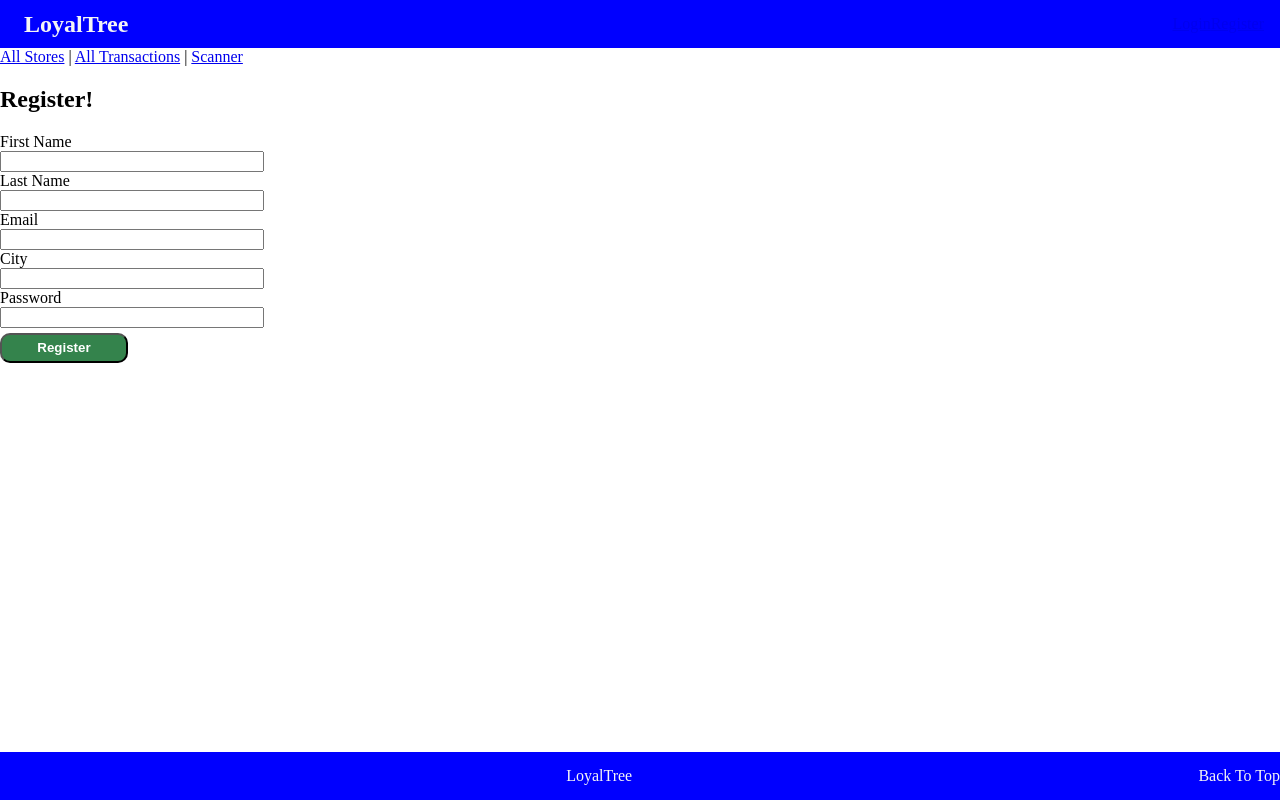
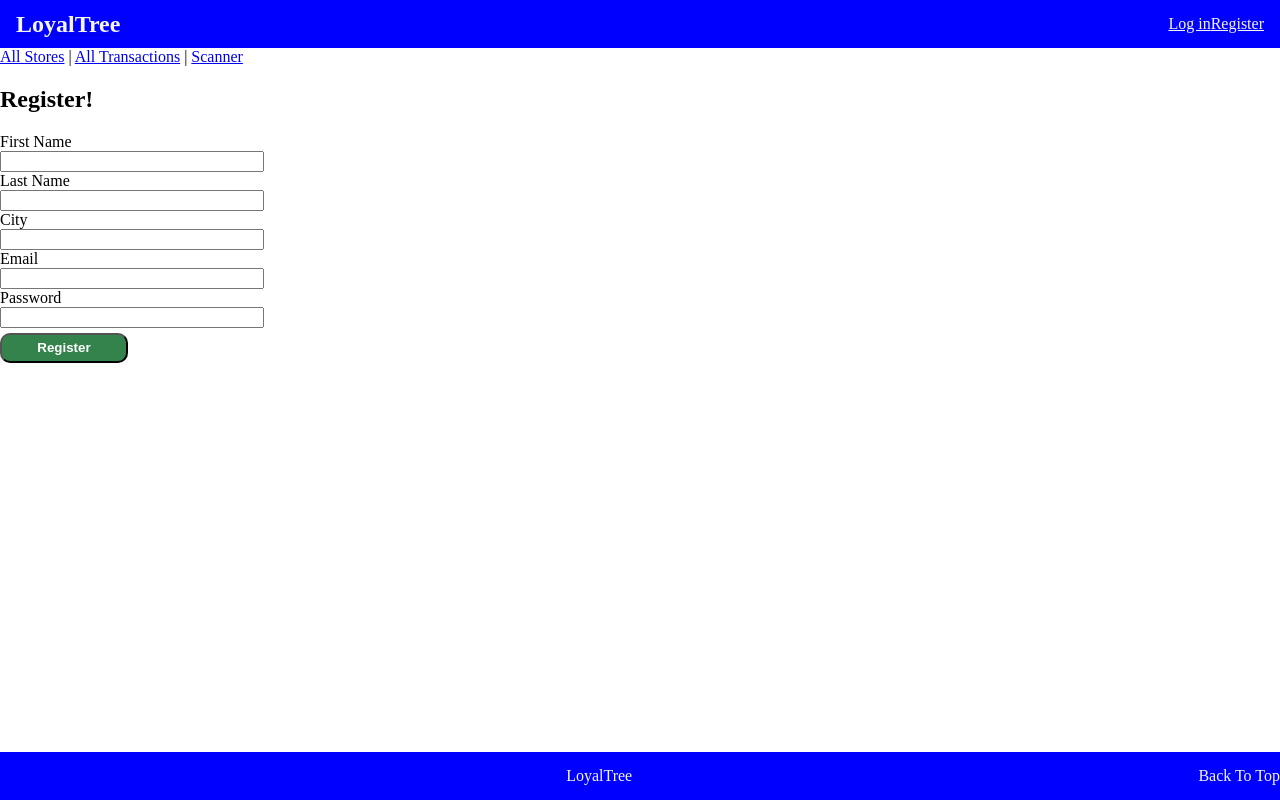
Before and after one commit to caseytite/loyalTree, a React (Create React App) app in the folder client/: page /register in a window 1280 px wide. Built offline with nearby package versions, Linux system fonts and the light colour scheme.

Commit message:
work on reg form reformat links transaction data

```diff
--- a/client/src/App.js
+++ b/client/src/App.js
@@ -3,6 +3,7 @@ import "./App.css";
 import Navigation from './components/Navigation'
 import Footer from './components/Footer'
 import { Link, Outlet } from "react-router-dom";
+import HomePage from './components/HomePage'
 
 function App() {
 
@@ -14,6 +15,7 @@ function App() {
           <Link to="/stores">All Stores</Link> | {" "}
           <Link to="/transactions">All Transactions</Link> | {" "}
           <Link to="/scan">Scanner</Link>
+          {/* <HomePage/> */}
           <Outlet />
         </div>
         <Footer/>
--- a/client/src/components/Navigation.css
+++ b/client/src/components/Navigation.css
@@ -8,7 +8,6 @@ display: flex;
 flex-direction: row;
 justify-content: space-between;
 align-items: center;
-color: whitesmoke;
 }
 
 .header-logo{
@@ -18,3 +17,7 @@ color: whitesmoke;
 .header-logins{
   padding-right: 1em;
 }
+
+.nav-text{
+  color: whitesmoke;
+}
--- a/client/src/components/Navigation.jsx
+++ b/client/src/components/Navigation.jsx
@@ -1,27 +1,22 @@
-import React from 'react'
-import './Navigation.css'
-
-
+import React from "react";
+import "./Navigation.css";
+import { Link } from "react-router-dom";
 
 const Navigation = (props) => {
-
-  const handleLoginClick = (e) => {
-    console.log('login click');
-  }
-  const handleRegClick = (e) => {
-    console.log('reg click');
-  }
-
-
   return (
-    <nav className='nav'>
-      <h2 className='header-logo'>LoyalTree</h2>
-      <div className='header-logins'>
-        <a href='./signin'>Login</a>
-        <a href='./register'>Register</a>
+    <nav className="nav">
+      {/* <div className='header-logins'> */}
+      <div className="header-logo">
+        <Link to={{ pathname: "/" }}>
+          <h2 className="nav-text">LoyalTree</h2>
+        </Link>
+      </div>
+      <div className="header-logins">
+        <Link className="nav-text" to={{ pathname: "/signin" }}>Log in</Link>
+        <Link className="nav-text" to={{ pathname: "/register" }}>Register</Link>
       </div>
     </nav>
-  )
-}
+  );
+};
 
 export default Navigation;
--- a/client/src/components/RegistrationForm.jsx
+++ b/client/src/components/RegistrationForm.jsx
@@ -1,23 +1,38 @@
-import React from 'react'
+import React, {useState} from 'react'
 import Button from './Button'
 import './StoreRegistration.css'
 
 function RegistrationForm(props) {
+
+  const {register} = props
+  const [firstName,setFirstName] = useState('')
+  const [lastName,setLastName] = useState('')
+  const [city,setCity] = useState('')
+  const [email,setEmail] = useState('')
+  const [password,setPassword] = useState('')
+
+  const onFormSubmission = (e) => {
+    e.preventDefault()
+    register({firstName,lastName,city, email,password})
+
+  }
+
+
   return (
     <div className='reg-container'>
       <h2>Register!</h2>
-        <form action="">
+        <form onSubmit={onFormSubmission}>
         <label>First Name</label>
-        <input type="text" />
+        <input type="text" value={firstName} onChange={(e) => setFirstName(e.target.value)} />
         <label>Last Name</label>
-        <input type="text" />
+        <input type="text" value={lastName} onChange={(e) => setLastName(e.target.value)}/>
+        <label>City</label>
+        <input type="text" value={city} onChange={(e) => setCity(e.target.value)} />
         <label>Email</label>
-        <input type="text" />
-        <label>City</label>
-        <input type="text" />
+        <input type="text" value={email} onChange={(e) => setEmail(e.target.value)}/>
         <label>Password</label>
-        <input type="password" />
-        <Button type="submit">Register</Button>
+        <input type="password" value={password} onChange={(e) => setPassword(e.target.value)} />
+        <Button onClick={(e) => onFormSubmission(e)} >Register</Button>
         </form>
     </div>
   )
--- a/client/src/components/StoreListItem.jsx
+++ b/client/src/components/StoreListItem.jsx
@@ -9,9 +9,14 @@ function StoreListItem(props) {
     address,
     category,
     photo,
+    setAmount
   } = props
 
-  const onAdd = (e) => {}
+  const onAdd = (e) => {
+
+    const amount = e.target.innerHTML
+    setAmount(amount)
+  }
 
   return (
     <article className="store-list-item">
--- a/client/src/components/TransactionListItem.jsx
+++ b/client/src/components/TransactionListItem.jsx
@@ -1,13 +1,31 @@
-import React from 'react'
+import React from "react";
 
 function TransactionListItem(props) {
+  const { amount, date, storeId } = props;
+  // console.log(date.getUTCFullYear());
+  const day = new Date(date)
+  const tdate = day.toLocaleDateString()
+
   return (
     <div>
-      <h2>TransactionListItem</h2>
-        {/* purchase time */}
-        {/* gift card amount */}
+      <table>
+        <thead>
+          <tr>
+            <th>Amount</th>
+            <th>Store Id</th>
+            <th>Date</th>
+          </tr>
+        </thead>
+        <tbody>
+          <tr>
+            <td>{amount}</td>
+            <td>{storeId}</td>
+            <td>{tdate}</td>
+          </tr>
+        </tbody>
+      </table>
     </div>
-  )
+  );
 }
 
-export default TransactionListItem
+export default TransactionListItem;
--- a/client/src/routes/register.jsx
+++ b/client/src/routes/register.jsx
@@ -1,10 +1,13 @@
+import { useState } from 'react'
 import RegistrationForm from '../components/RegistrationForm'
 
 
 const Register = () => {
 
+  const [register,setRegister] = useState({})
+  console.log(register);
   return (
-    <RegistrationForm/>
+    <RegistrationForm register={setRegister}/>
   )
 }
 
--- a/client/src/routes/stores.jsx
+++ b/client/src/routes/stores.jsx
@@ -4,16 +4,13 @@ import StoreListItem from "../components/StoreListItem"
 
 const Stores = (props) => {
   const [stores, setStores] = useState([])
+  const [amount,setAmount] = useState(0)
 
     useEffect(() => {
-
      axios.get('/stores')
       .then(res => {
         setStores(res.data.data)
-
       })
-
-
   },[])
 
 
@@ -26,6 +23,7 @@ const Stores = (props) => {
         photo={store.photo_url}
         description={store.description}
         category={store.category}
+        setAmount={setAmount}
       />
     )
   })
--- a/client/src/routes/transactions.jsx
+++ b/client/src/routes/transactions.jsx
@@ -1,29 +1,32 @@
 import  { useEffect, useState } from "react"
 import axios from 'axios'
+import TransactionListItem from "../components/TransactionListItem"
 
 const Transactions = (props) => {
   const [transactions, setTransactions] = useState([])
 
     useEffect(() => {
-
      axios.get('/transactions')
       .then(res => {
         setTransactions(res.data.data)
-
       })
-
-
   },[])
 
 
   const transactionsArr = transactions.map(transaction => {
     return (
-      <div key={transaction.id}>{transaction.amount}</div>
+      <TransactionListItem
+        key={transaction.id}
+        amount={transaction.amount}
+        storeId={transaction.store_id}
+        date={transaction.created_at}
+      />
     )
   })
 
   return(
     <>
+    <h1>Transactions</h1>
       {transactionsArr}
     </>
   )
```
